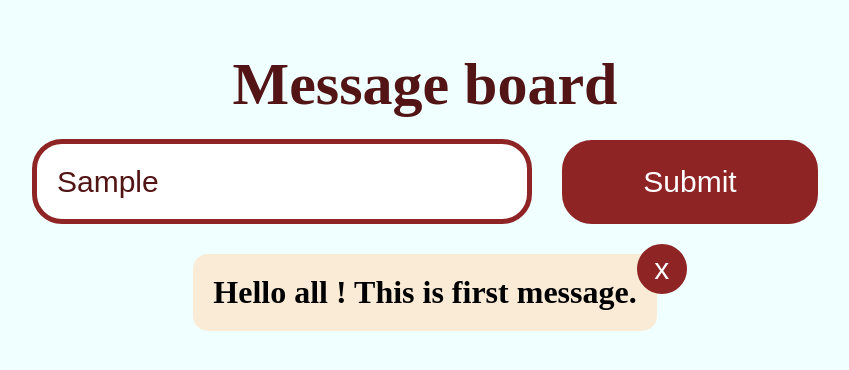
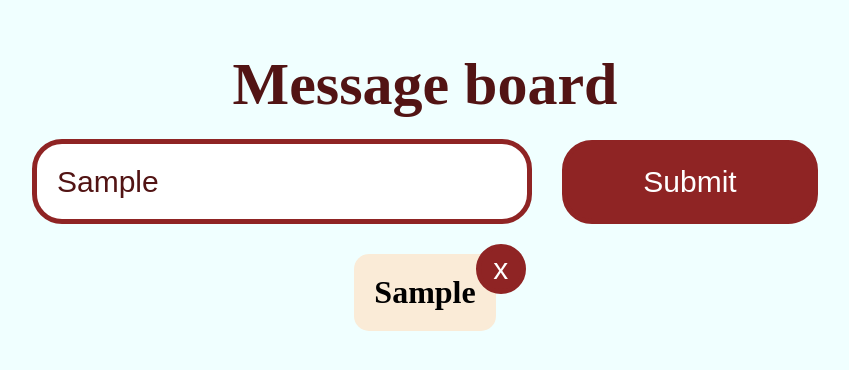
Before and after one commit to techupth/react-hh-message-board-fsd5-white-group-5-five-mek-ped, a React (Vite) app: page / in a window 1280 px wide. Both pictures are taken after typing "Sample" into the empty fields and a click on the button "Submit". Shown: the top 370 px of the page, without its empty margins (215-1064 px from the left). Built offline with nearby package versions, Linux system fonts and the light colour scheme.

Commit message:
feat:complete Ex

```diff
--- a/src/components/MessageBoard.jsx
+++ b/src/components/MessageBoard.jsx
@@ -1,4 +1,18 @@
+import { useState } from "react";
+
 function MessageBoard() {
+  const [messageInput, setMessageInput] = useState("");
+  const [messageList, setMessageList] = useState([]);
+  const handleMessage = () => {
+    const newMessageList = [...messageList];
+    newMessageList.push(messageInput);
+    setMessageList(newMessageList);
+  };
+  const deleteMessage = (messageListIndex) =>{
+    const newMessageList = [...messageList]
+    newMessageList.splice(messageListIndex,1)
+    setMessageList(newMessageList)
+  }
   return (
     <div className="app-wrapper">
       <h1 class="app-title">Message board</h1>
@@ -9,15 +23,25 @@ function MessageBoard() {
             name="message-text"
             type="text"
             placeholder="Enter message here"
+            onChange={(event) => {
+              setMessageInput(event.target.value);
+            }}
+            value={messageInput}
           />
         </label>
-        <button className="submit-message-button">Submit</button>
+        <button className="submit-message-button" onClick={handleMessage}>
+          Submit
+        </button>
       </div>
       <div class="board">
-        <div className="message">
-          <h1>Hello all ! This is first message.</h1>
-          <button className="delete-button">x</button>
-        </div>
+        {messageList.map((message,index) => {
+          return (
+            <div className="message">
+              <h1>{message}</h1>
+              <button className="delete-button" onClick={deleteMessage}>x</button>
+            </div>
+          );
+        })}
       </div>
     </div>
   );
```
